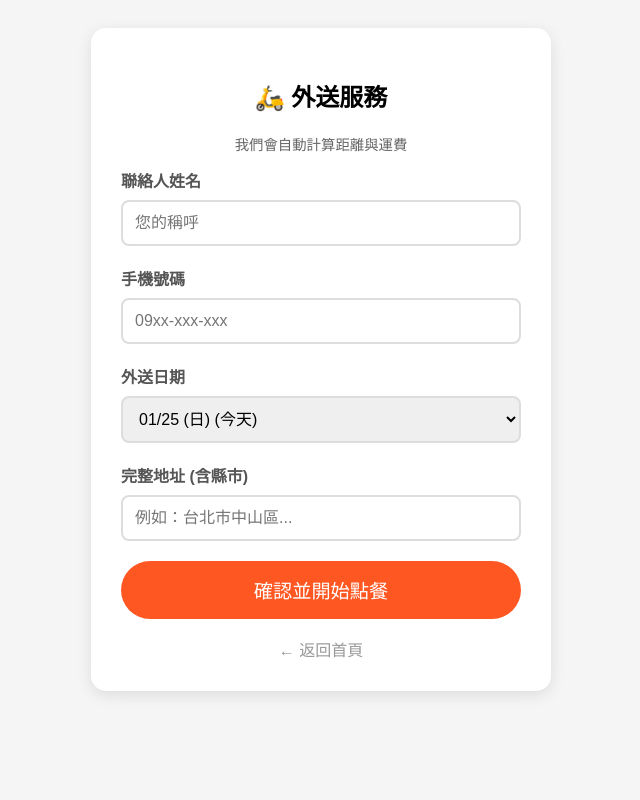
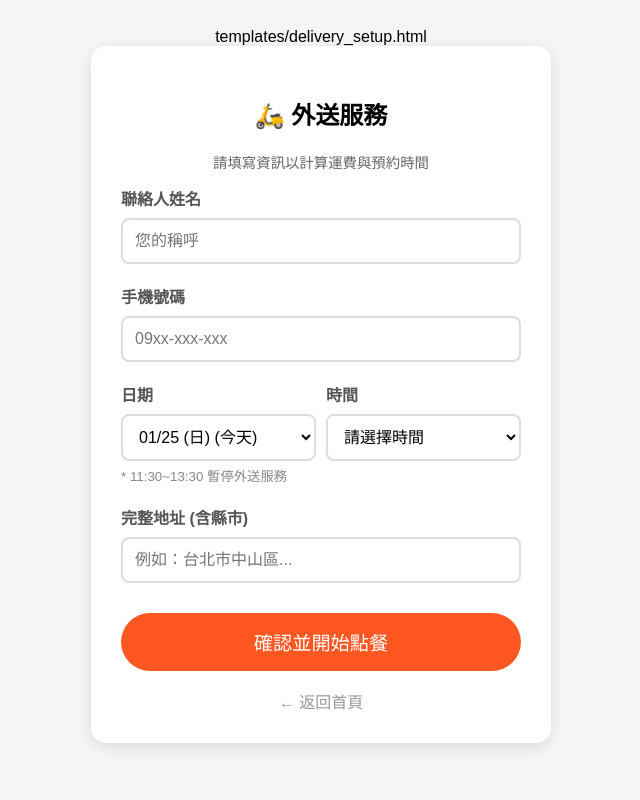
Before and after one commit to d11219208-del/qr, a Flask app: page /delivery/setup in a window 1280 px wide. Shown: the whole page, without its empty margins (319-959 px from the left). Run offline with Flask 3, Linux system fonts and the light colour scheme; data that the repository does not hold is empty; some libraries are stand-ins or nearby versions.

Commit message:
Update delivery_setup.html
新增時間選擇器 (<select id="time-select">)。

JavaScript 資料傳遞：使用 {{ dates | tojson }} 將後端的日期與時段資料傳給前端 JS。

連動邏輯：當使用者切換日期時，JavaScript 會自動更新「時間」選單的選項（排除禁止時段）。

表單送出：將 date 和 time 一併打包送至後端 check_address 路由。

```diff
--- a/templates/delivery_setup.html
+++ b/templates/delivery_setup.html
@@ -1,3 +1,4 @@
+templates/delivery_setup.html
 <!DOCTYPE html>
 <html>
 <head>
@@ -9,7 +10,7 @@
         .container { background: white; padding: 30px; border-radius: 15px; box-shadow: 0 4px 15px rgba(0,0,0,0.1); max-width: 400px; margin: 0 auto; }
         .form-group { margin-bottom: 20px; text-align: left; }
         label { display: block; margin-bottom: 8px; font-weight: bold; color: #555; }
-        input, select { width: 100%; padding: 12px; border: 2px solid #ddd; border-radius: 8px; font-size: 16px; box-sizing: border-box; }
+        input, select { width: 100%; padding: 12px; border: 2px solid #ddd; border-radius: 8px; font-size: 16px; box-sizing: border-box; background: white; }
 
         /* 按鈕樣式 */
         .btn-submit {
@@ -18,6 +19,7 @@
             border: none; border-radius: 50px;
             font-size: 1.2em; cursor: pointer;
             transition: 0.3s;
+            margin-top: 10px;
         }
         .btn-submit:disabled { background: #ccc; cursor: not-allowed; }
 
@@ -32,13 +34,17 @@
         @keyframes spin { 0% { transform: rotate(0deg); } 100% { transform: rotate(360deg); } }
 
         .error-msg { color: #d32f2f; margin-top: 10px; display: none; font-weight: bold; }
+
+        /* 時間選擇區塊樣式微調 */
+        .datetime-row { display: flex; gap: 10px; }
+        .datetime-col { flex: 1; }
     </style>
 </head>
 <body>
 
 <div class="container">
     <h2>🛵 外送服務</h2>
-    <p style="color:#666; font-size:0.9em;">我們會自動計算距離與運費</p>
+    <p style="color:#666; font-size:0.9em;">請填寫資訊以計算運費與預約時間</p>
 
     <div class="form-group">
         <label>聯絡人姓名</label>
@@ -51,12 +57,23 @@
     </div>
 
     <div class="form-group">
-        <label>外送日期</label>
-        <select id="date">
-            {% for d in dates %}
-            <option value="{{ d.value }}">{{ d.label }}</option>
-            {% endfor %}
-        </select>
+        <div class="datetime-row">
+            <div class="datetime-col">
+                <label>日期</label>
+                <select id="date-select" onchange="updateTimeSlots()">
+                    {% for d in dates %}
+                    <option value="{{ d.value }}">{{ d.label }}</option>
+                    {% endfor %}
+                </select>
+            </div>
+            <div class="datetime-col">
+                <label>時間</label>
+                <select id="time-select">
+                    <option value="">請選擇時間</option>
+                </select>
+            </div>
+        </div>
+        <small style="color:#888; display:block; margin-top:5px;">* 11:30~13:30 暫停外送服務</small>
     </div>
 
     <div class="form-group">
@@ -76,19 +93,60 @@
 </div>
 
 <script>
+    // 1. 從後端取得完整的日期與時段資料 (Jinja2 渲染)
+    const DATE_DATA = {{ dates | tojson }};
+
+    // 2. 更新時間選項的函式
+    function updateTimeSlots() {
+        const dateSelect = document.getElementById('date-select');
+        const timeSelect = document.getElementById('time-select');
+        const selectedDateVal = dateSelect.value;
+
+        // 清空目前的時間選項
+        timeSelect.innerHTML = '<option value="">請選擇時間</option>';
+
+        // 找到對應日期的資料
+        const targetDateObj = DATE_DATA.find(d => d.value === selectedDateVal);
+
+        if (targetDateObj && targetDateObj.slots && targetDateObj.slots.length > 0) {
+            targetDateObj.slots.forEach(timeStr => {
+                const opt = document.createElement('option');
+                opt.value = timeStr;
+                opt.textContent = timeStr;
+                timeSelect.appendChild(opt);
+            });
+        } else {
+            const opt = document.createElement('option');
+            opt.textContent = "本日已無時段";
+            timeSelect.appendChild(opt);
+        }
+    }
+
+    // 3. 頁面載入時初始化時間選項
+    window.onload = function() {
+        updateTimeSlots();
+    };
+
+    // 4. 送出檢查
     async function checkAndSubmit() {
         const name = document.getElementById('name').value;
         const phone = document.getElementById('phone').value;
         const address = document.getElementById('address').value;
-        const date = document.getElementById('date').value;
+        const date = document.getElementById('date-select').value;
+        const time = document.getElementById('time-select').value;
+
         const btn = document.getElementById('submitBtn');
         const loader = document.getElementById('loader');
         const btnText = document.getElementById('btnText');
         const errorBox = document.getElementById('error-box');
 
-        // 簡單驗證
+        // 驗證
         if(!name || !phone || !address) {
-            alert('請填寫所有欄位');
+            alert('請填寫姓名、電話與地址');
+            return;
+        }
+        if(!date || !time) {
+            alert('請選擇外送日期與時間');
             return;
         }
 
@@ -102,7 +160,8 @@
             const response = await fetch('/delivery/check', {
                 method: 'POST',
                 headers: { 'Content-Type': 'application/json' },
-                body: JSON.stringify({ name, phone, address, date })
+                // 這裡加入了 date 和 time
+                body: JSON.stringify({ name, phone, address, date, time })
             });
 
             const result = await response.json();
```
